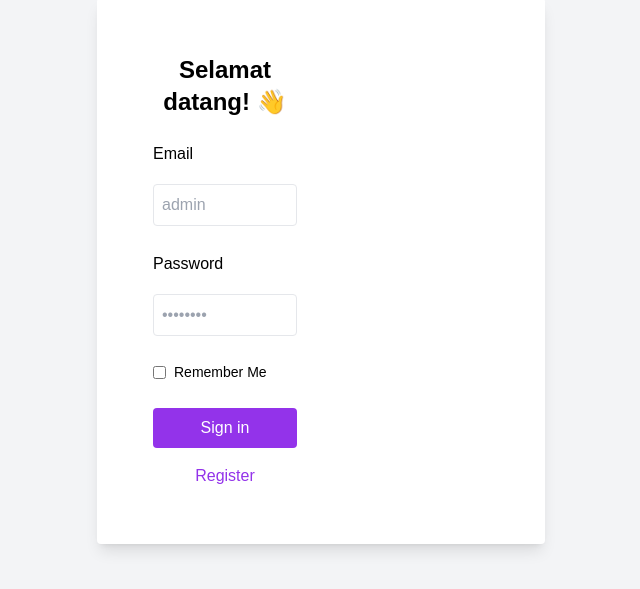
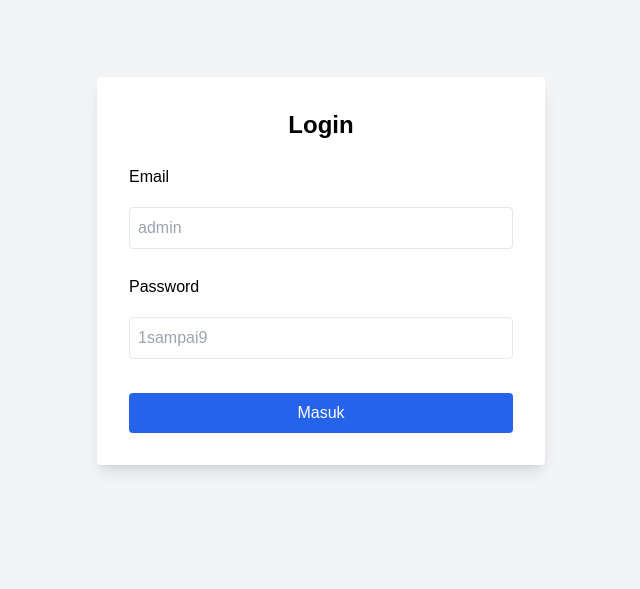
Before and after one commit to arifh19/blackboxai-1746412521634, a React (Create React App) app in the folder skk-react-app/: page /login in a window 1280 px wide. Shown: the part 129-718 px from the top of the page, without its empty margins (319-959 px from the left). Built offline with nearby package versions, Linux system fonts and the light colour scheme.

Commit message:
Add skk-react-app/src/auth/Login.jsx 1746495325703

```diff
--- a/skk-react-app/src/auth/Login.jsx
+++ b/skk-react-app/src/auth/Login.jsx
@@ -1,5 +1,5 @@
 import React, { useState, useContext } from 'react';
-import { useNavigate, Link } from 'react-router-dom';
+import { useNavigate } from 'react-router-dom';
 import { AuthContext } from './AuthContext';
 
 const Login = () => {
@@ -34,17 +34,8 @@ const Login = () => {
 
   return (
     <div className="min-h-screen flex items-center justify-center bg-gray-100">
-      <div className="max-w-md w-full bg-white p-8 rounded shadow-lg flex flex-col md:flex-row">
-        <div className="hidden md:block md:w-1/2 bg-gray-50 p-6 rounded-l">
-          <img
-            src="https://cdn-icons-png.flaticon.com/512/3135/3135715.png"
-            alt="E-Services Illustration"
-            className="w-full h-auto"
-          />
-          <h2 className="text-purple-600 text-xl font-bold mt-4">E-Services</h2>
-        </div>
-        <div className="md:w-1/2 p-6">
-          <h2 className="text-2xl font-bold mb-6 text-center">Selamat datang! 👋</h2>
+      <div className="max-w-md w-full bg-white p-8 rounded shadow-lg">
+        <h2 className="text-2xl font-bold mb-6 text-center">Login</h2>
         {error && (
           <div className="mb-4 text-red-600 text-center font-semibold">{error}</div>
         )}
@@ -58,7 +49,7 @@ const Login = () => {
             placeholder="admin"
             value={email}
             onChange={(e) => setEmail(e.target.value)}
-              className="w-full p-2 mb-4 border rounded focus:outline-none focus:ring-2 focus:ring-purple-600"
+            className="w-full p-2 mb-4 border rounded focus:outline-none focus:ring-2 focus:ring-blue-500"
             required
           />
           <label htmlFor="password" className="block mb-2 font-medium">
@@ -67,38 +58,19 @@ const Login = () => {
           <input
             type="password"
             id="password"
-              placeholder="••••••••"
+            placeholder="1sampai9"
             value={password}
             onChange={(e) => setPassword(e.target.value)}
-              className="w-full p-2 mb-4 border rounded focus:outline-none focus:ring-2 focus:ring-purple-600"
+            className="w-full p-2 mb-6 border rounded focus:outline-none focus:ring-2 focus:ring-blue-500"
             required
           />
-            <div className="flex items-center mb-4">
-              <input
-                type="checkbox"
-                id="remember"
-                className="mr-2"
-              />
-              <label htmlFor="remember" className="text-sm">
-                Remember Me
-              </label>
-            </div>
           <button
             type="submit"
-              className="w-full bg-purple-600 text-white py-2 rounded hover:bg-purple-700 transition duration-200"
+            className="w-full bg-blue-600 text-white py-2 rounded hover:bg-blue-700 transition duration-200"
           >
-              Sign in
+            Masuk
           </button>
         </form>
-          <div className="mt-4 text-center">
-            <Link
-              to="/register"
-              className="text-purple-600 hover:underline"
-            >
-              Register
-            </Link>
-          </div>
-        </div>
       </div>
     </div>
   );
```
Lines whose indentation alone changed are shown as unchanged.
